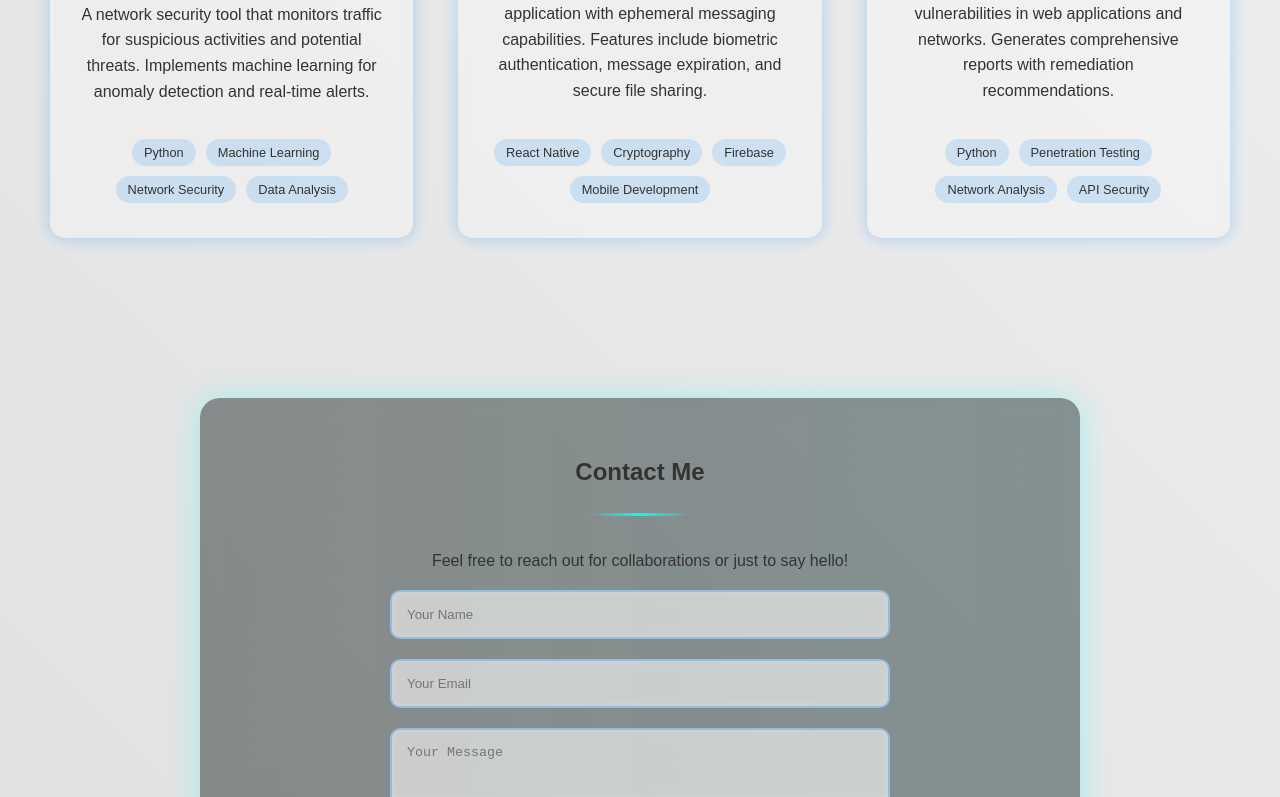
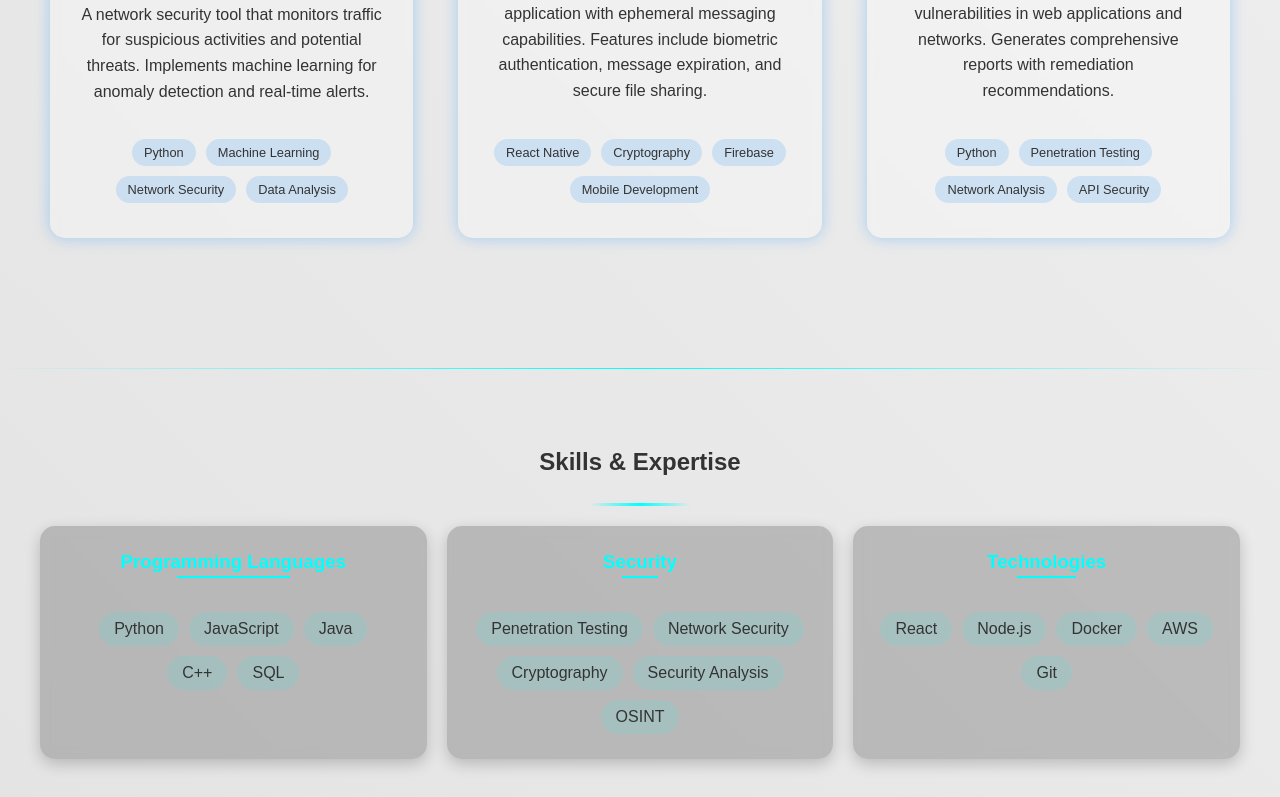
Before and after one commit to PROTOX-1/Website, a website: page index.html in a window 1280 px wide. Shown: the part 2000-2797 px from the top of the page. Drawn offline with Linux system fonts and the light colour scheme.

Commit message:
Update index.html

```diff
--- a/index.html
+++ b/index.html
@@ -5,7 +5,7 @@
     <meta name="viewport" content="width=device-width, initial-scale=1.0">
     <title>Pratik Ghanswant - Portfolio</title>
     <link rel="stylesheet" href="style.css">
-    <script src="https://kit.fontawesome.com/9ab0e088ac.js" crossorigin="anonymous"></script>
+    <link rel="stylesheet" href="https://cdnjs.cloudflare.com/ajax/libs/font-awesome/6.4.0/css/all.min.css">
     <script defer src="script.js"></script>
 </head>
 <body>
@@ -124,15 +124,52 @@
         </div>
     </section>
 
+    <section id="skills">
+        <h2>Skills & Expertise</h2>
+        <div class="skills-container">
+            <div class="skill-category">
+                <h3>Programming Languages</h3>
+                <div class="skills-list">
+                    <span class="skill-item">Python</span>
+                    <span class="skill-item">JavaScript</span>
+                    <span class="skill-item">Java</span>
+                    <span class="skill-item">C++</span>
+                    <span class="skill-item">SQL</span>
+                </div>
+            </div>
+
+            <div class="skill-category">
+                <h3>Security</h3>
+                <div class="skills-list">
+                    <span class="skill-item">Penetration Testing</span>
+                    <span class="skill-item">Network Security</span>
+                    <span class="skill-item">Cryptography</span>
+                    <span class="skill-item">Security Analysis</span>
+                    <span class="skill-item">OSINT</span>
+                </div>
+            </div>
+
+            <div class="skill-category">
+                <h3>Technologies</h3>
+                <div class="skills-list">
+                    <span class="skill-item">React</span>
+                    <span class="skill-item">Node.js</span>
+                    <span class="skill-item">Docker</span>
+                    <span class="skill-item">AWS</span>
+                    <span class="skill-item">Git</span>
+                </div>
+            </div>
+        </div>
+    </section>
+
     <section id="contact">
         <h2>Contact Me</h2>
         <p>Feel free to reach out for collaborations or just to say hello!</p>
 
-        <form class="contact-form" id="contactForm" action="https://formspree.io/f/xjkwdbby" method="POST">
+        <form class="contact-form" id="contactForm">
             <input type="text" name="name" id="name" placeholder="Your Name" required>
-            <input type="email" name="_replyto" id="email" placeholder="Your Email" required>
+            <input type="email" name="email" id="email" placeholder="Your Email" required>
             <textarea rows="5" name="message" id="message" placeholder="Your Message" required></textarea>
-            <input type="text" name="_gotcha" style="display:none">
             <button type="submit">Send Message</button>
             <div id="formStatus" class="form-status"></div>
         </form>
@@ -140,11 +177,7 @@
         <div class="social-links">
             <a href="https://github.com/PROTOX-1" aria-label="GitHub"><i class="fab fa-github"></i></a>
             <a href="#" aria-label="LinkedIn"><i class="fab fa-linkedin"></i></a>
-<<<<<<< HEAD
-            <a href="https://x.com/Gamezone454271" aria-label="X"><i class="fa-brands fa-x-twitter"></i></a>
-=======
             <a href="https://x.com/Gamezone454271" aria-label="X "><i class="fa-brands fa-x-twitter"></i></a>
->>>>>>> ce4ab8c047c47f250132fb8af06139642105ce14
             <a href="mailto:pratikghansawant2009@gmail.com" aria-label="Email"><i class="fas fa-envelope"></i></a>
             <a href="https://instagram.com/notprotox" aria-label="Instagram"><i class="fab fa-instagram"></i></a>
             <a href="https://discord.com/invite/WXnh2pEN96" aria-label="Discord"><i class="fab fa-discord"></i></a>
```
